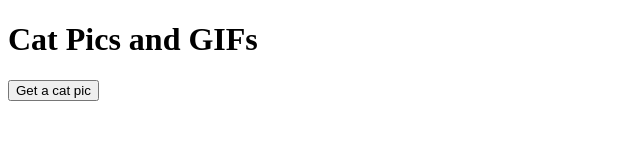
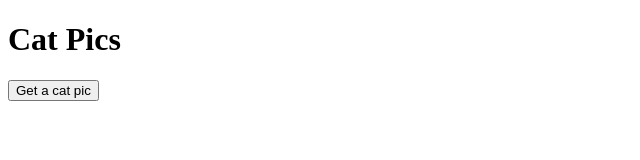
Before and after one commit to LT0303/Cat-Pics, a plain HTML site: page index.html in a window 1280 px wide. Shown: the whole page, without its empty margins (0-640 px from the left). Drawn offline with nearby package versions, Linux system fonts and the light colour scheme.

Commit message:
Small formatting fix, changed h1 text

```diff
--- a/app.js
+++ b/app.js
@@ -10,11 +10,12 @@ getPic.addEventListener('submit', async function (e) {
 const makePic = (pic) => {
     const img = document.createElement('img');
     if (document.body.children[2].children[0]) {
-        const deletePic = () => {
-            document.body.children[2].children[0].remove();
-        }
         deletePic();
     }
     img.src = pic.data[0].url;
     document.body.children[2].append(img);
 }
+
+const deletePic = () => {
+    document.body.children[2].children[0].remove();
+}
--- a/index.html
+++ b/index.html
@@ -11,7 +11,7 @@
 </head>
 
 <body>
-    <h1>Cat Pics and GIFs</h1>
+    <h1>Cat Pics</h1>
     <form id="getPic">
         <button>Get a cat pic</button>
     </form>
```
